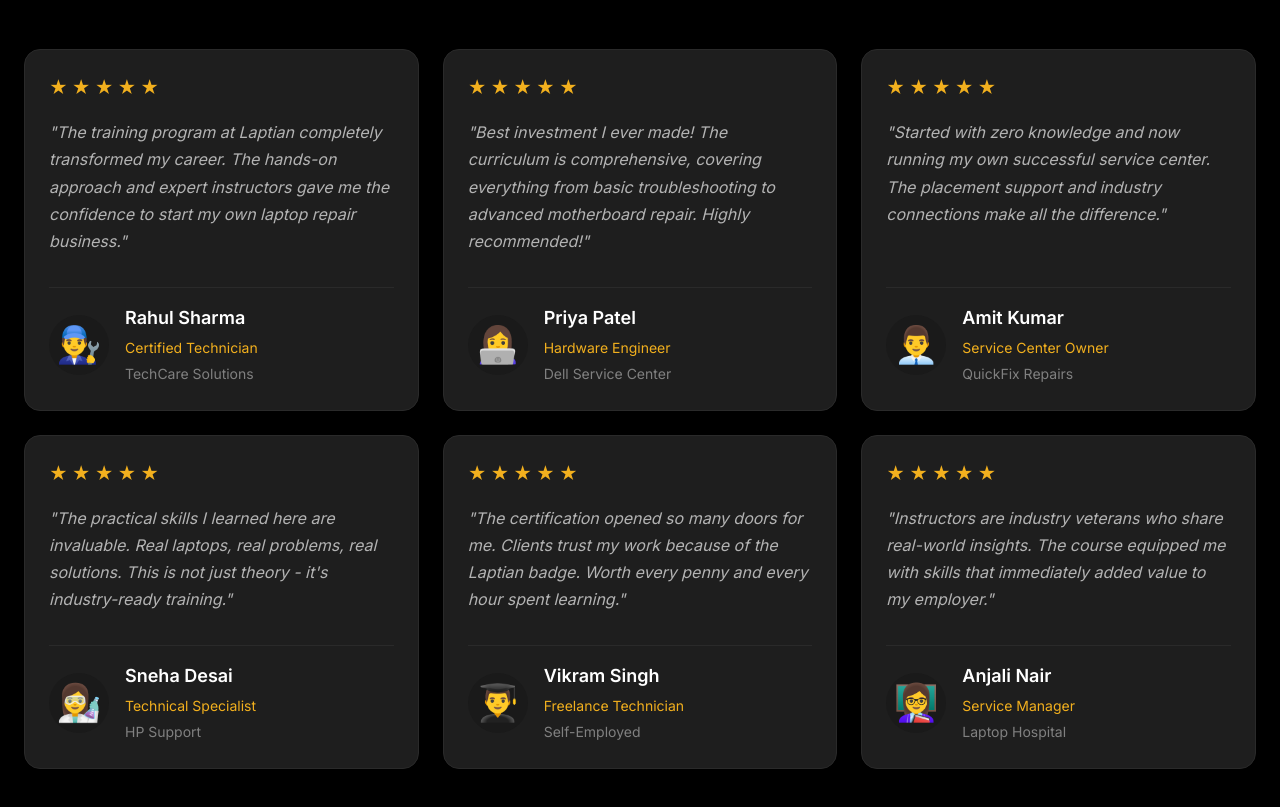
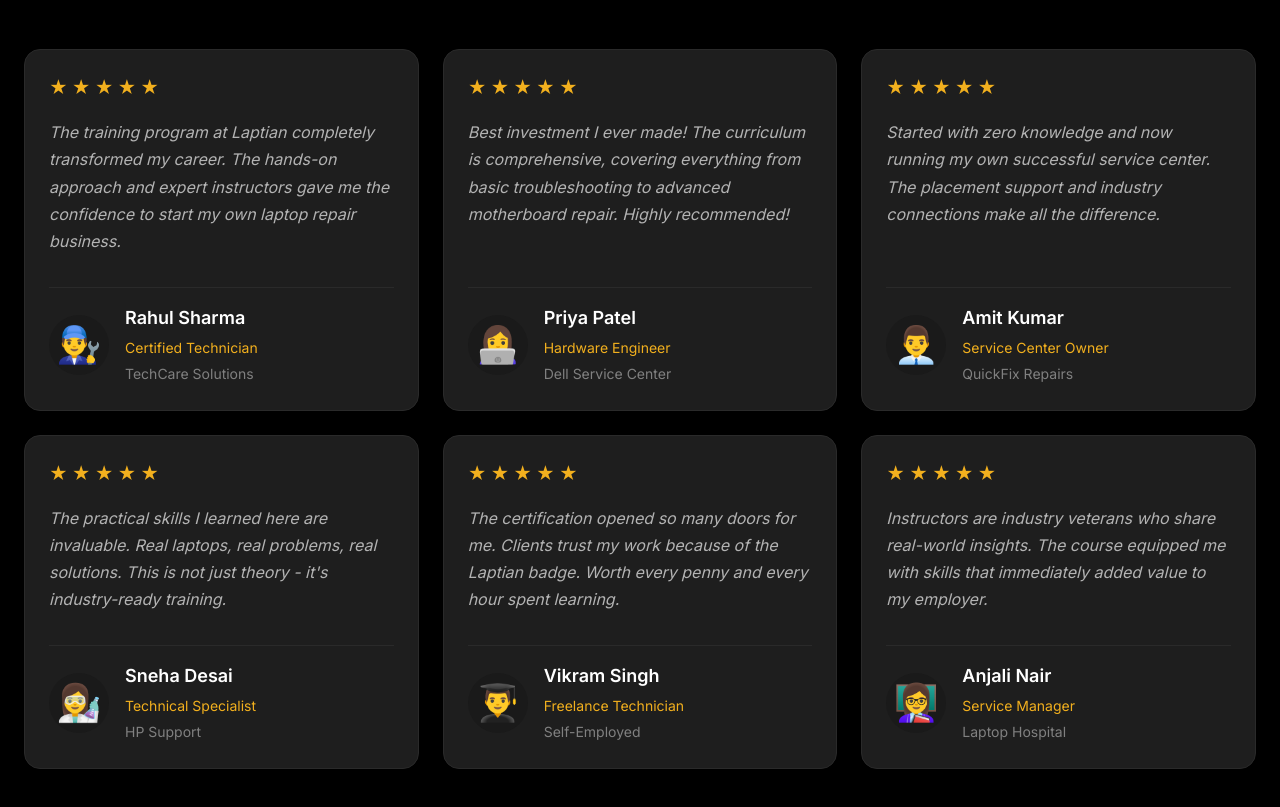
Before and after one commit to anas4u02/laptian-website, a Next.js app: page / in a window 1280 px wide. Shown: the part 3045-3852 px from the top of the page. Built offline with nearby package versions, Linux system fonts and the light colour scheme.

Commit message:
Fixed linting errors

```diff
--- a/src/components/training/Testimonials.tsx
+++ b/src/components/training/Testimonials.tsx
@@ -24,7 +24,7 @@ export default function Testimonials() {
                                     <span key={i}>★</span>
                                 ))}
                             </div>
-                            <p className="testimonial-text">"{testimonial.text}"</p>
+                            <p className="testimonial-text">{testimonial.text}</p>
                             <div className="testimonial-author">
                                 <div className="author-avatar">{testimonial.image}</div>
                                 <div className="author-info">
```
